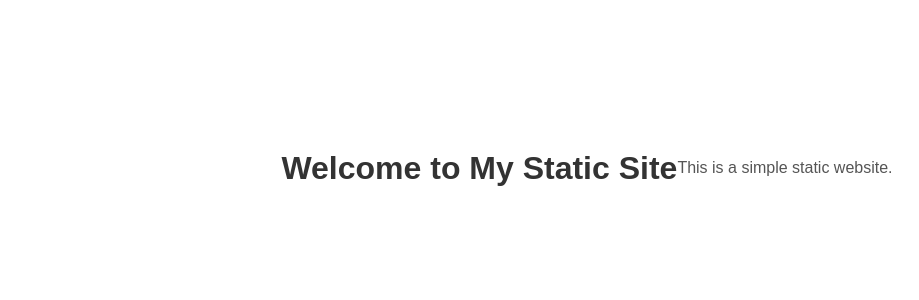
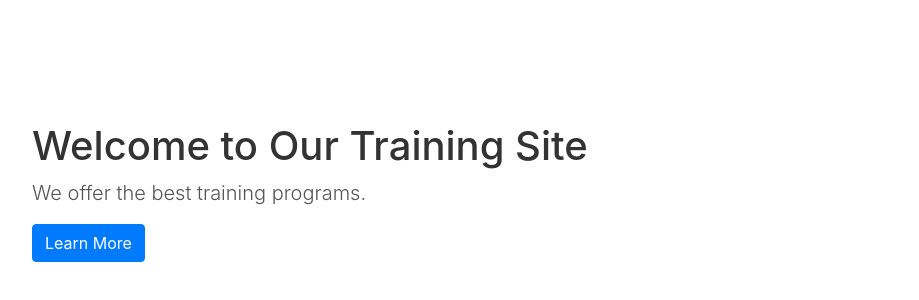
Before and after one commit to terracio/crossccat, a website: page index.html in a window 1280 px wide. Shown: the part 232-532 px from the top of the page, without its empty margins (53-972 px from the left). Drawn offline with nearby package versions, Linux system fonts and the light colour scheme.

Commit message:
Add Bootstrap files

```diff
--- a/index.html
+++ b/index.html
@@ -5,10 +5,14 @@
   <meta name="viewport" content="width=device-width, initial-scale=1.0">
   <title>My Static Site</title>
   <link rel="stylesheet" href="styles.css">
+  <link href="https://maxcdn.bootstrapcdn.com/bootstrap/4.5.2/css/bootstrap.min.css" rel="stylesheet">
 </head>
 <body>
-  <h1>Welcome to My Static Site</h1>
-  <p>This is a simple static website.</p>
+    <div class="container">
+        <h1 class="mt-5">Welcome to Our Training Site</h1>
+        <p class="lead">We offer the best training programs.</p>
+        <button class="btn btn-primary">Learn More</button>
+      </div>
   <script src="script.js"></script>
 </body>
 </html>
--- /dev/null
+++ b/package.json
@@ -0,0 +1,5 @@
+{
+  "dependencies": {
+    "bootstrap": "^5.3.3"
+  }
+}
```
Also changed, not shown: 2 other files.
